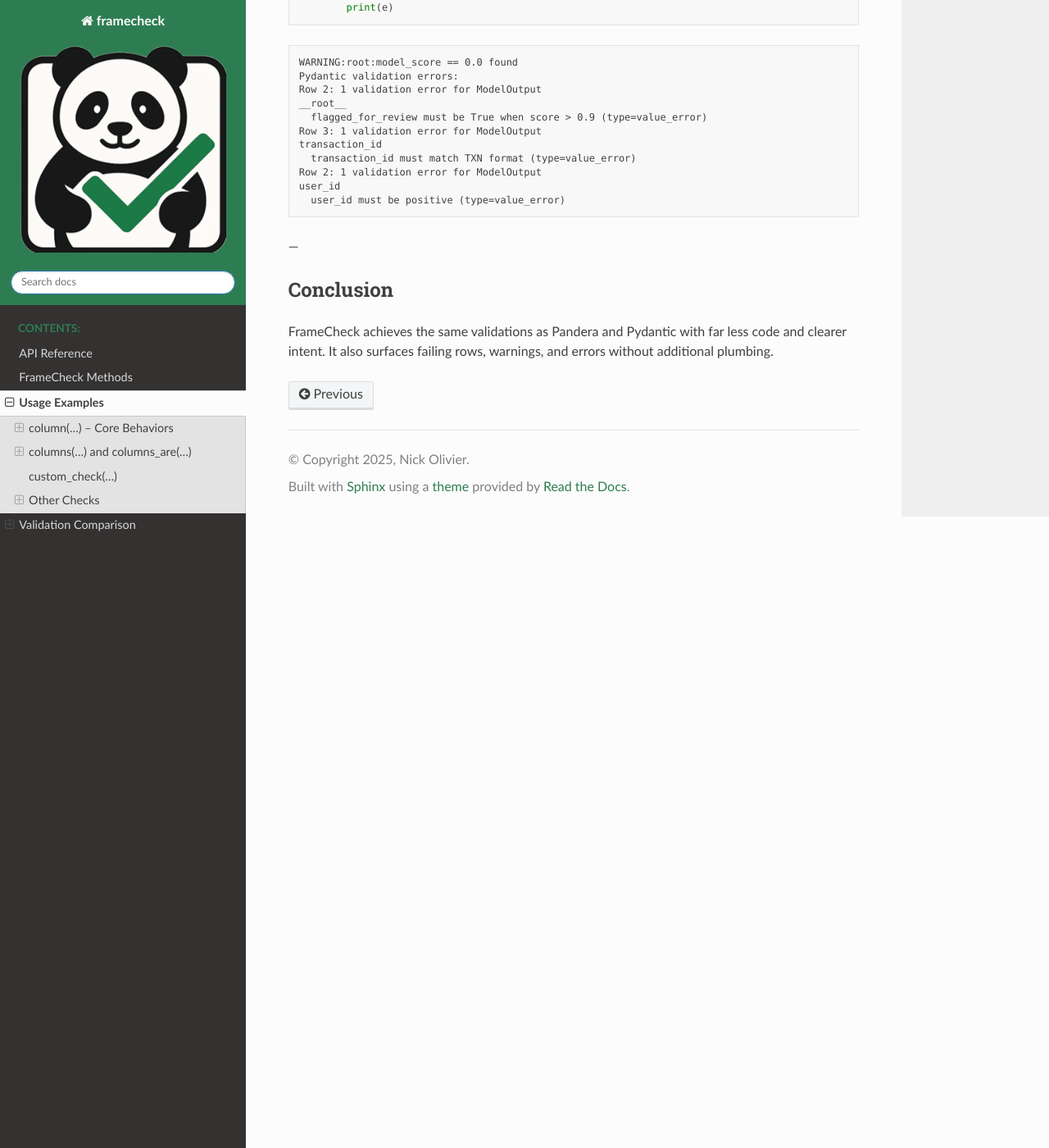
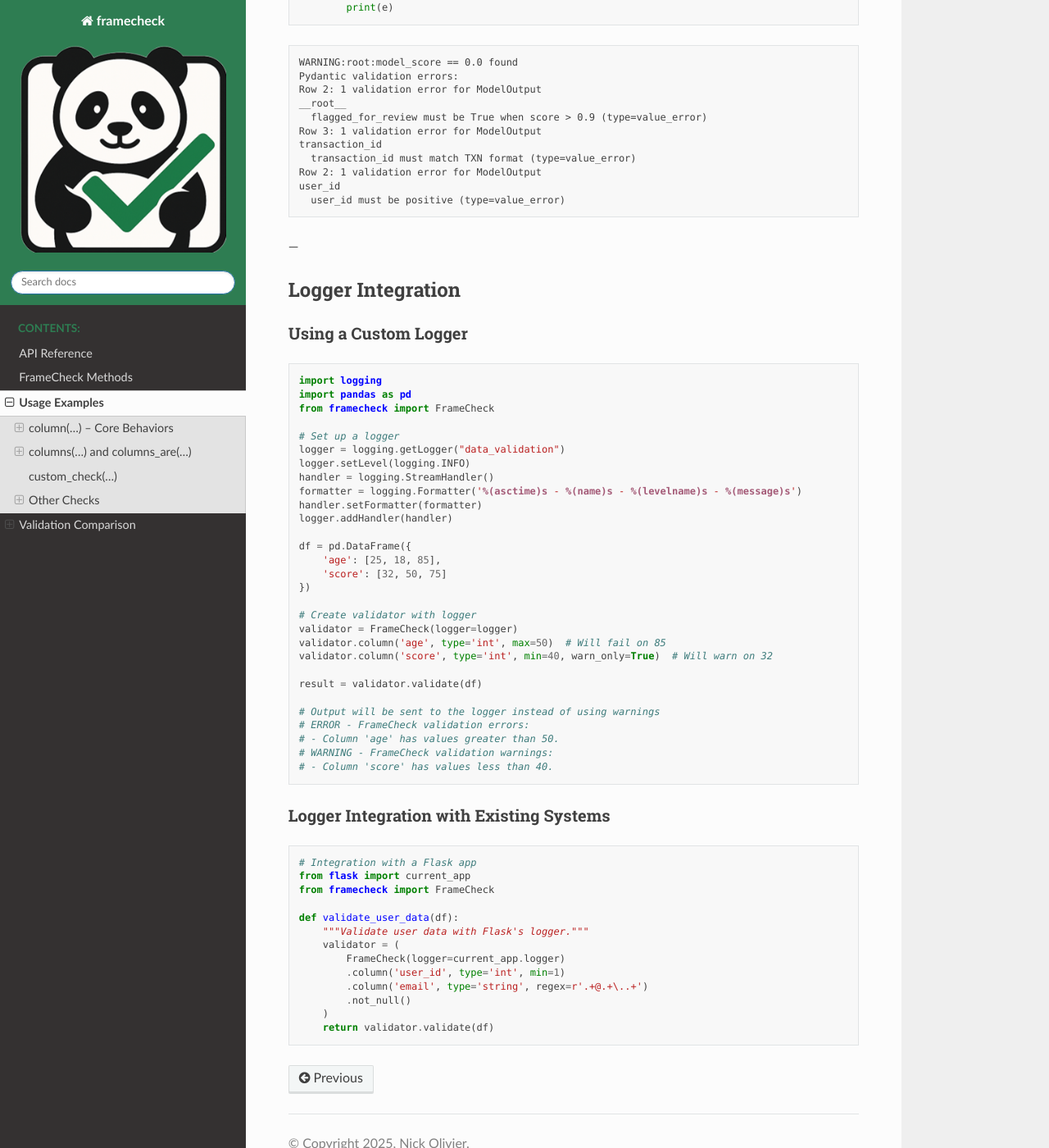
Before and after one commit to OlivierNDO/framecheck, a Sphinx documentation site: the page built from docs/source/usage_examples.rst, in a window 1280 px wide and 1400 px high, scrolled down 9467 px. Shown: the whole window at 82% size. Built offline with Sphinx 7.4.7 and the Read the Docs theme 3.1.0, drawn with Linux system fonts in a browser that asks for light colours.

Commit message:
updating version number in badge, auto-docs for logging

```diff
--- a/docs/source/usage_examples.rst
+++ b/docs/source/usage_examples.rst
@@ -570,7 +570,59 @@ Pydantic (manual row iteration)
 
 ---
 
-Conclusion
-----------
+Logger Integration
+-----------------
 
-FrameCheck achieves the same validations as Pandera and Pydantic with far less code and clearer intent. It also surfaces failing rows, warnings, and errors without additional plumbing.
+Using a Custom Logger
+^^^^^^^^^^^^^^^^^^^^
+
+.. code-block:: python
+
+   import logging
+   import pandas as pd
+   from framecheck import FrameCheck
+
+   # Set up a logger
+   logger = logging.getLogger("data_validation")
+   logger.setLevel(logging.INFO)
+   handler = logging.StreamHandler()
+   formatter = logging.Formatter('%(asctime)s - %(name)s - %(levelname)s - %(message)s')
+   handler.setFormatter(formatter)
+   logger.addHandler(handler)
+
+   df = pd.DataFrame({
+       'age': [25, 18, 85],
+       'score': [32, 50, 75]
+   })
+
+   # Create validator with logger
+   validator = FrameCheck(logger=logger)
+   validator.column('age', type='int', max=50)  # Will fail on 85
+   validator.column('score', type='int', min=40, warn_only=True)  # Will warn on 32
+
+   result = validator.validate(df)
+
+   # Output will be sent to the logger instead of using warnings
+   # ERROR - FrameCheck validation errors:
+   # - Column 'age' has values greater than 50.
+   # WARNING - FrameCheck validation warnings:
+   # - Column 'score' has values less than 40.
+
+Logger Integration with Existing Systems
+^^^^^^^^^^^^^^^^^^^^^^^^^^^^^^^^^^^^^^^
+
+.. code-block:: python
+
+   # Integration with a Flask app
+   from flask import current_app
+   from framecheck import FrameCheck
+
+   def validate_user_data(df):
+       """Validate user data with Flask's logger."""
+       validator = (
+           FrameCheck(logger=current_app.logger)
+           .column('user_id', type='int', min=1)
+           .column('email', type='string', regex=r'.+@.+\..+')
+           .not_null()
+       )
+       return validator.validate(df)
```
Also changed, not shown: README.md (+1 -1 lines), 1 other file.
